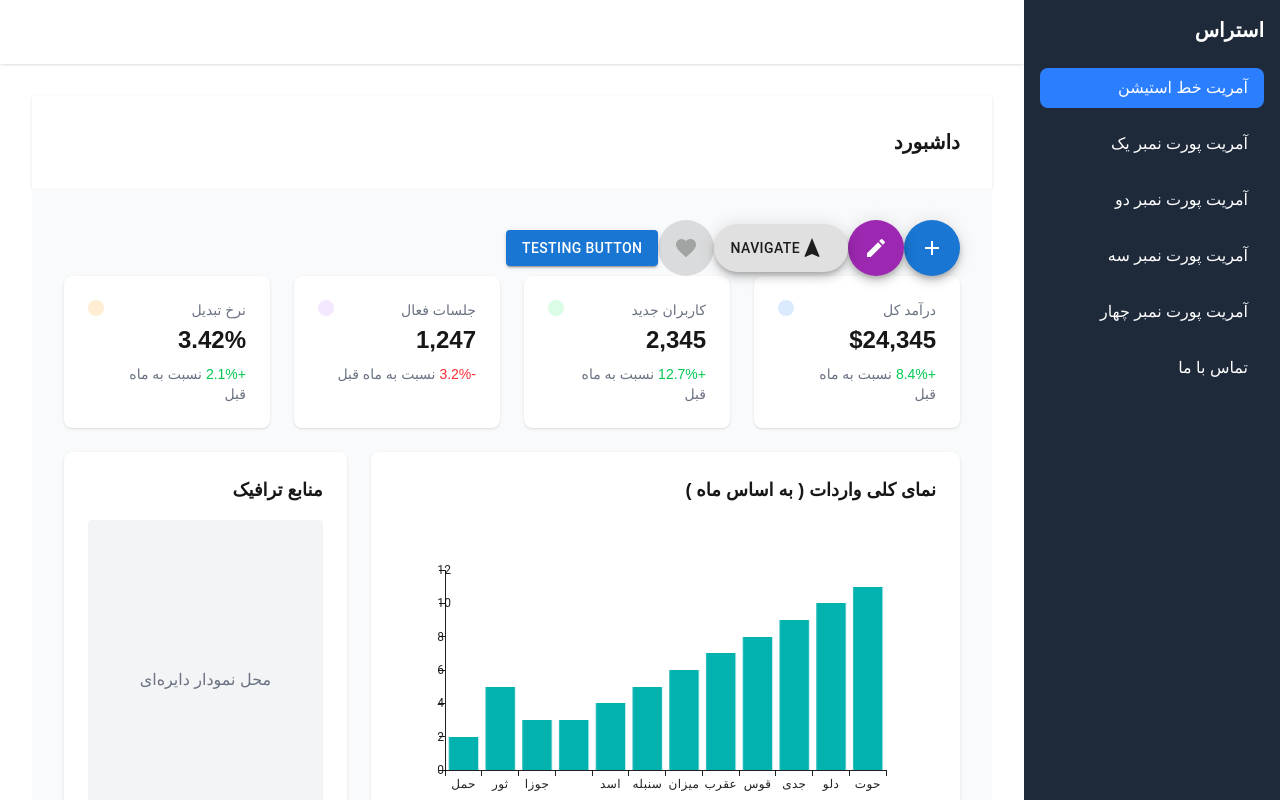
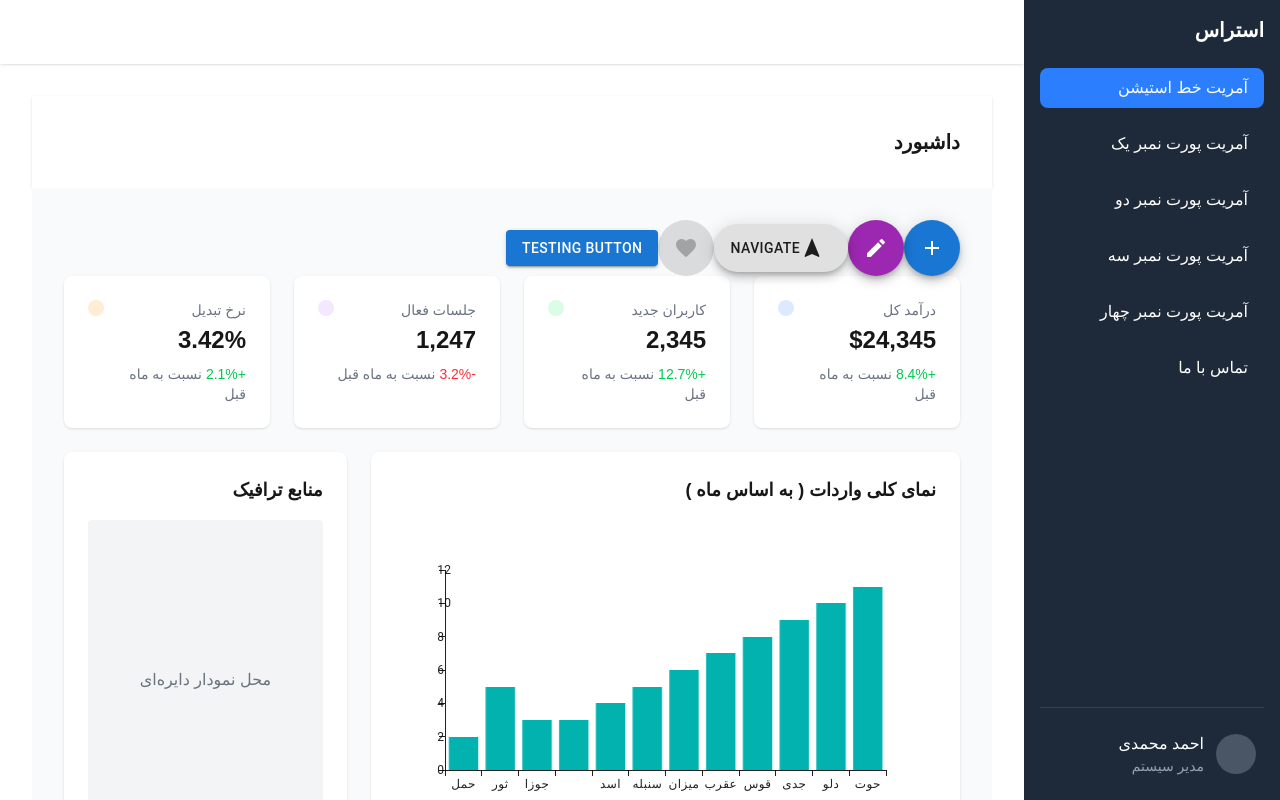
Before and after one commit to Hushmand-Shahar-Information-Technology/astras-frontend, a Next.js app: page / in a window 1280 px wide. Built offline with nearby package versions, Linux system fonts and the light colour scheme.

Commit message:
feat: added a profile image and profile information to the sidebar

```diff
--- a/app/components/layout/sidebar.tsx
+++ b/app/components/layout/sidebar.tsx
@@ -1,12 +1,16 @@
 "use client";
 
 import { usePathname } from "next/navigation";
+import { useState } from "react";
 
 export default function Sidebar() {
   const pathname = usePathname();
+  const [isProfileMenuOpen, setIsProfileMenuOpen] = useState(false);
 
   return (
-    <aside className="w-64 bg-gray-800 text-white flex flex-col p-4 space-y-6 overflow-y-auto">
+    <aside className="w-64 bg-gray-800 text-white flex flex-col p-4 h-full">
+      {/* Logo and Navigation - using flex-1 to push profile to bottom */}
+      <div className="flex-1 space-y-6">
         <h1 className="text-xl font-semibold">استراس</h1>
         <nav className="space-y-4">
           <a
@@ -47,6 +51,48 @@ export default function Sidebar() {
             تماس با ما
           </a>
         </nav>
+      </div>
+
+      {/* Profile Section - Fixed at bottom */}
+      <div className="relative border-t border-gray-700 pt-4 mt-4">
+        {/* Profile Dropdown Menu */}
+        {isProfileMenuOpen && (
+          <div className="absolute bottom-full mb-2 w-full bg-gray-700 rounded-lg shadow-lg overflow-hidden">
+            <div className="py-1">
+              <a href="/profile" className="flex items-center px-4 py-2 hover:bg-gray-600">
+                <i className="ki-solid ki-user me-2"></i>
+                پروفایل
+              </a>
+              <a href="/settings" className="flex items-center px-4 py-2 hover:bg-gray-600">
+                <i className="ki-solid ki-setting-2 me-2"></i>
+                تنظیمات
+              </a>
+              <div className="border-t border-gray-600"></div>
+              <button className="flex items-center w-full px-4 py-2 hover:bg-gray-600 text-red-400">
+                <i className="ki-solid ki-logout me-2"></i>
+                خروج
+              </button>
+            </div>
+          </div>
+        )}
+
+        {/* Profile Button */}
+        <button
+          onClick={() => setIsProfileMenuOpen(!isProfileMenuOpen)}
+          className="flex items-center w-full space-x-3 hover:bg-gray-700 rounded-lg p-2 transition-colors"
+        >
+          <div className="flex-shrink-0">
+            <div className="w-10 h-10 rounded-full bg-gray-600 flex items-center justify-center">
+              <i className="ki-solid ki-user text-xl"></i>
+            </div>
+          </div>
+          <div className="flex-1 text-right">
+            <div className="font-medium">احمد محمدی</div>
+            <div className="text-sm text-gray-400">مدیر سیستم</div>
+          </div>
+          <i className={`ki-solid ki-arrow-up transform transition-transform ${isProfileMenuOpen ? 'rotate-180' : ''}`}></i>
+        </button>
+      </div>
     </aside>
   );
 }
```
Lines whose indentation alone changed are shown as unchanged.
